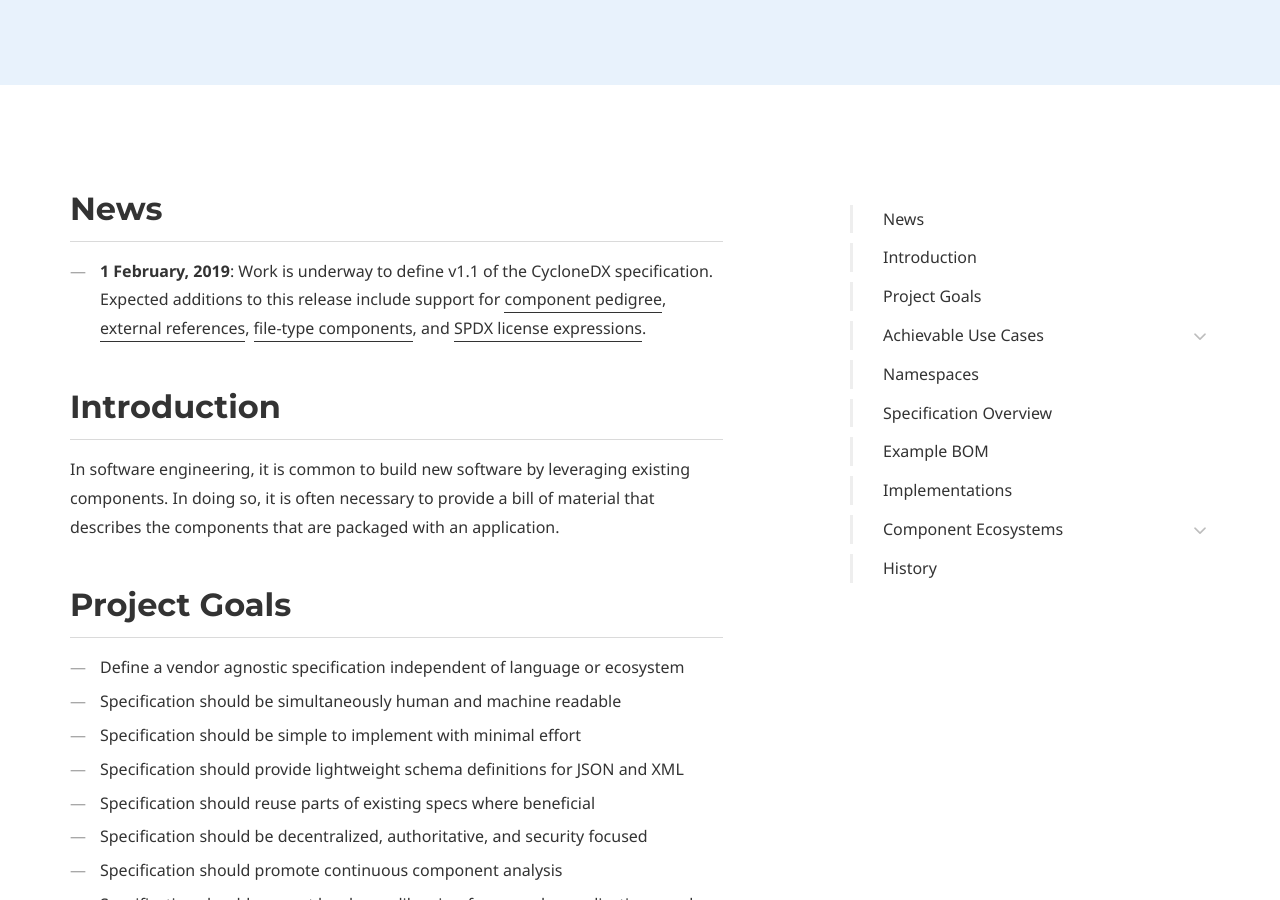
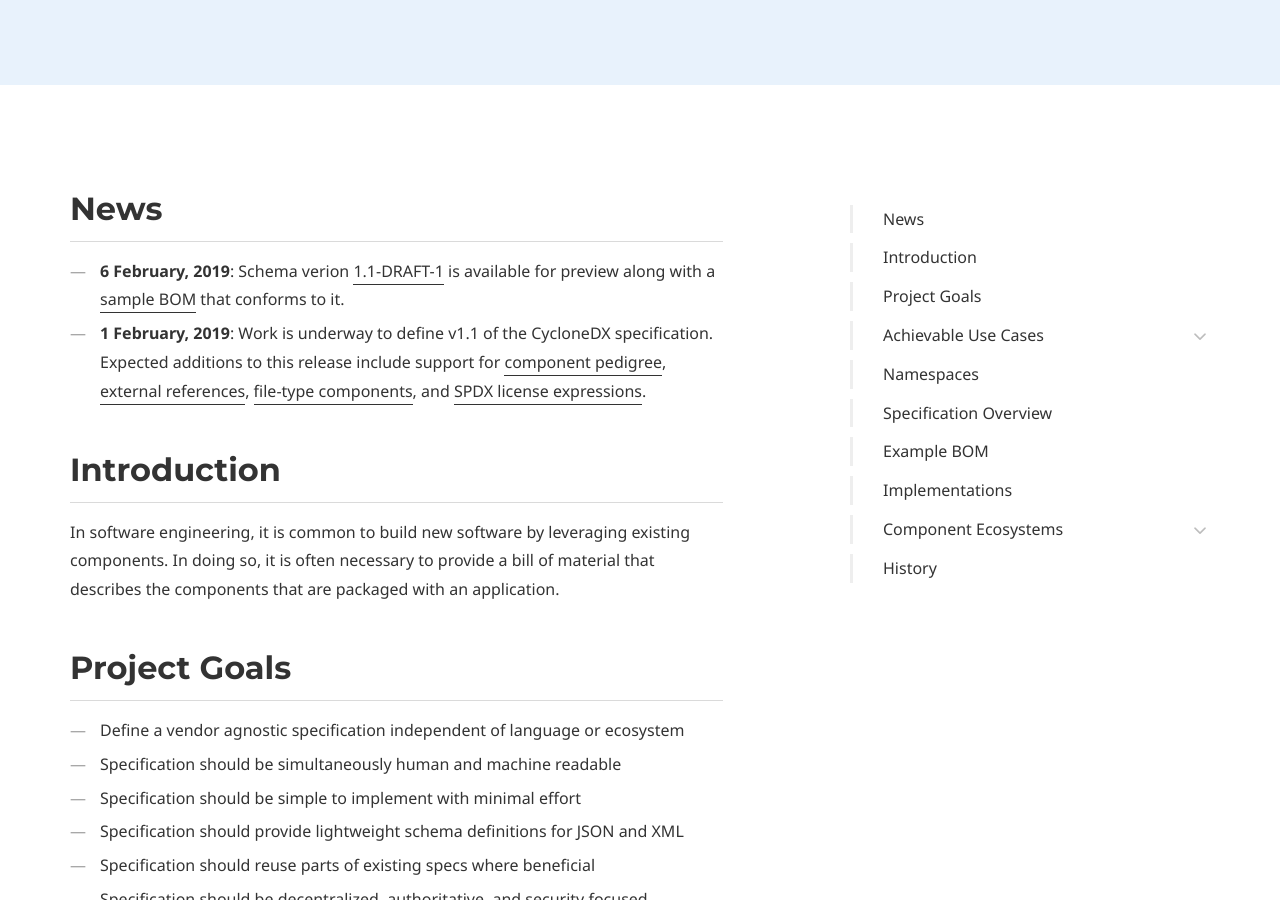
Before and after one commit to CycloneDX/cyclonedx.org, a Jekyll site: the page built from index.md, in a window 1280 px wide and 900 px high, scrolled down 463 px. Built offline with Jekyll 4.4.1, drawn with Linux system fonts in a browser that asks for light colours; some web fonts are replaced.

Commit message:
Added news

```diff
--- a/index.md
+++ b/index.md
@@ -17,6 +17,7 @@ micro_nav: false
 ---
 
 ## News
+* **6 February, 2019**: Schema verion [1.1-DRAFT-1](https://cyclonedx.org/schema/bom-1.1-DRAFT-1.xsd) is available for preview along with a [sample BOM](https://github.com/CycloneDX/specification/blob/master/examples/1.1-draft/bom.xml) that conforms to it.
 * **1 February, 2019**: Work is underway to define v1.1 of the CycloneDX specification. Expected additions to this
 release include support for [component pedigree](https://github.com/CycloneDX/specification/issues/6),
 [external references](https://github.com/CycloneDX/specification/issues/7),
```
